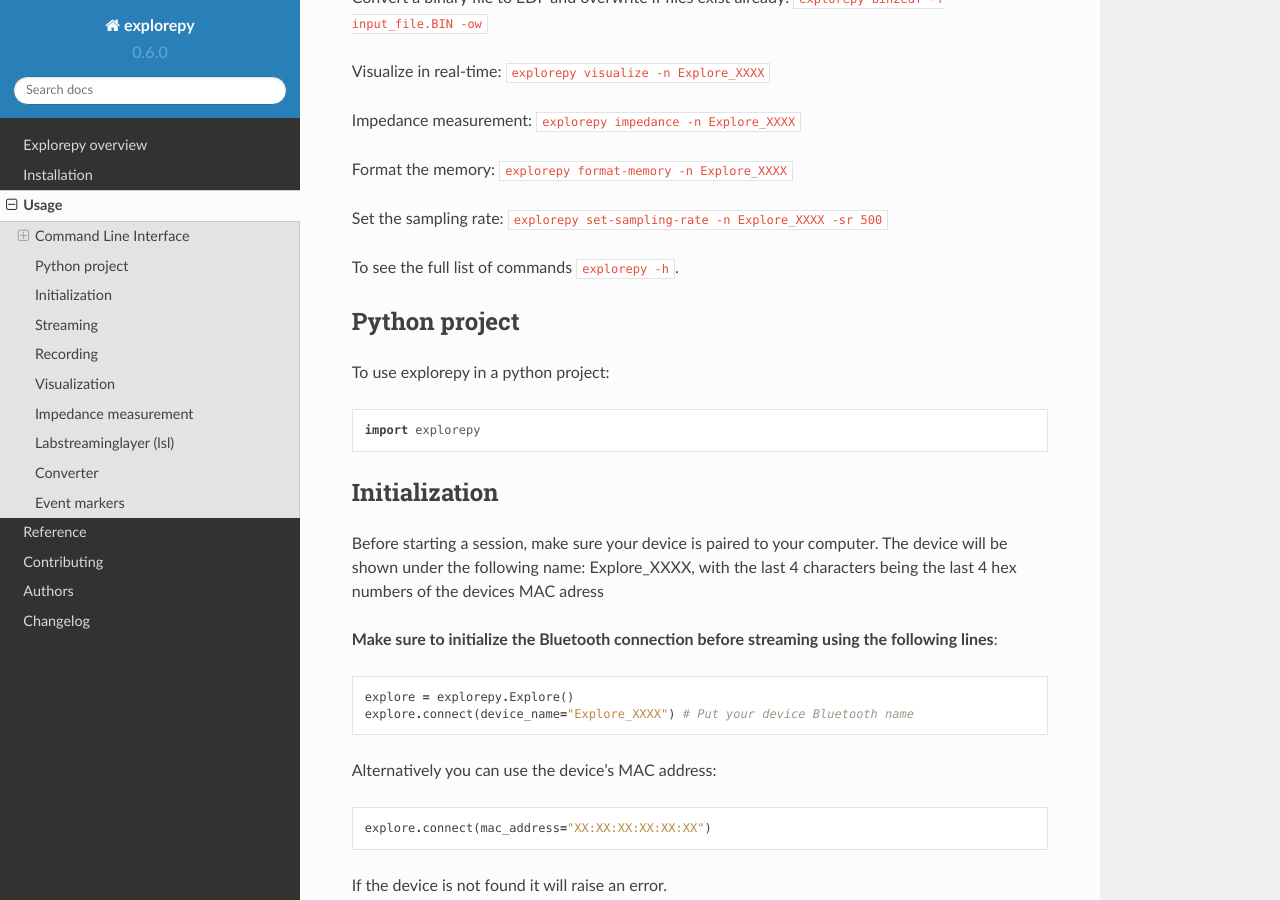
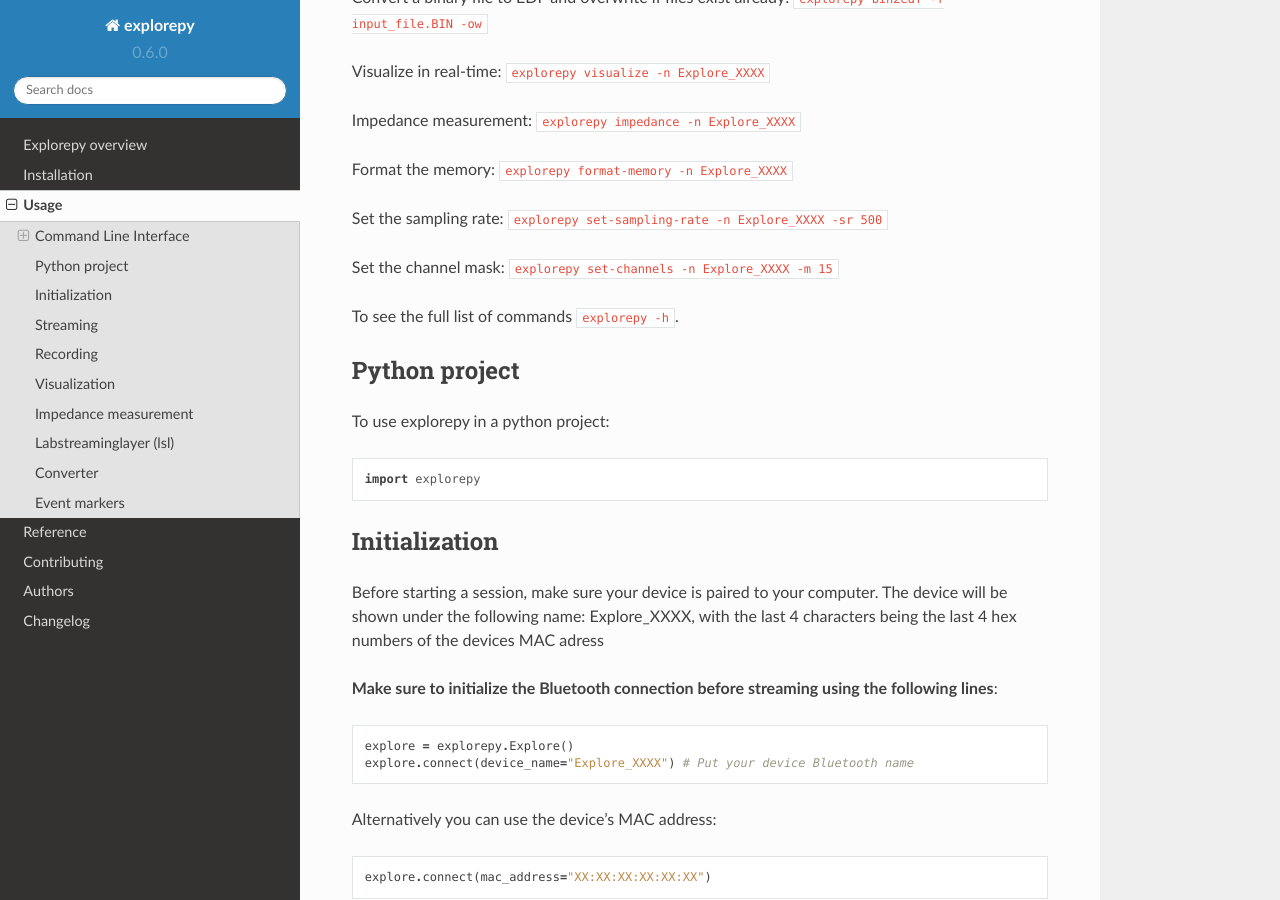
Before and after one commit to Mentalab-hub/explorepy, a Sphinx documentation site: the page built from docs/usage.rst, in a window 1280 px wide and 900 px high, scrolled down 4071 px. Built offline with Sphinx 7.4.7 and the Read the Docs theme 2.0.0, drawn with Linux system fonts in a browser that asks for light colours.

Commit message:
add missing set-channel example

```diff
--- a/docs/usage.rst
+++ b/docs/usage.rst
@@ -206,6 +206,8 @@ Format the memory: ``explorepy format-memory -n Explore_XXXX``
 
 Set the sampling rate: ``explorepy set-sampling-rate -n Explore_XXXX -sr 500``
 
+Set the channel mask: ``explorepy set-channels -n Explore_XXXX -m 15``
+
 To see the full list of commands ``explorepy -h``.
 
 Python project
```
